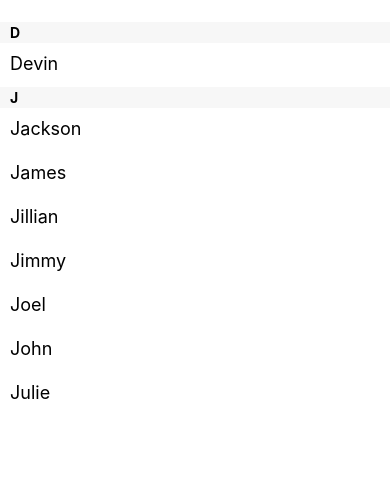
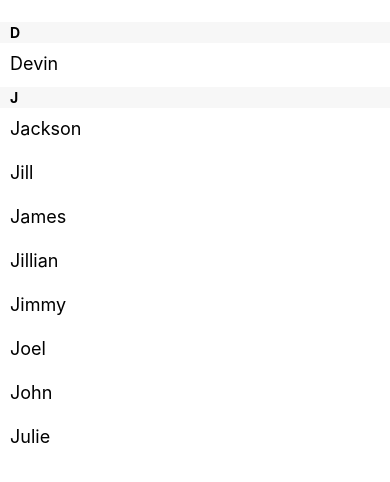
Before and after one commit to jimvickery/React_native_practice, a React Native app: screen / in a window 390 px wide. Shown: the top 482 px of the page. Built offline with nearby package versions, Linux system fonts and the light colour scheme.

Commit message:
save for now

```diff
--- a/App.js
+++ b/App.js
@@ -445,7 +445,7 @@ export default class SectionListBasics extends Component {
         <SectionList
           sections={[
             {title: 'D', data: ['Devin']},
-            {title: 'J', data: ['Jackson', 'James', 'Jillian', 'Jimmy', 'Joel', 'John', 'Julie']},
+            {title: 'J', data: ['Jackson', 'Jill', 'James', 'Jillian', 'Jimmy', 'Joel', 'John', 'Julie']},
           ]}
           renderItem={({item}) => <Text style={styles.item}>{item}</Text>}
           renderSectionHeader={({section}) => <Text style={styles.sectionHeader}>{section.title}</Text>}
```
